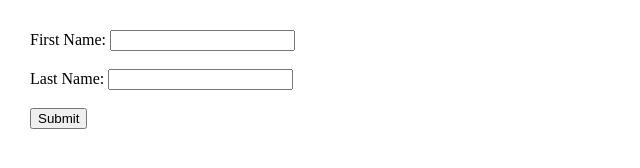
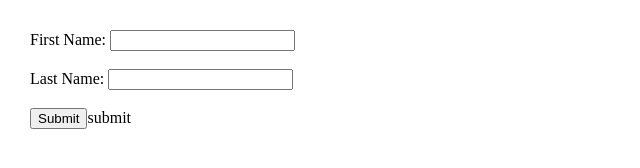
Before and after one commit to acciojob/form-login-MadhavBorkar, a website: page main.html in a window 1280 px wide. Shown: the full height of the page, 0-640 px from the left. Drawn offline with Linux system fonts and the light colour scheme.

Commit message:
created a submission

```diff
--- a/main.html
+++ b/main.html
@@ -18,7 +18,7 @@
 
         <label for="last-name">Last Name:</label>
         <input type="text" id="last-name" name="lname" required><br><br>
-        <button type="submit">Submit</button>
+        <input type="submit">submit</input>
 	</form>
 
     <script type="text/javascript" src="./script.js">
```
